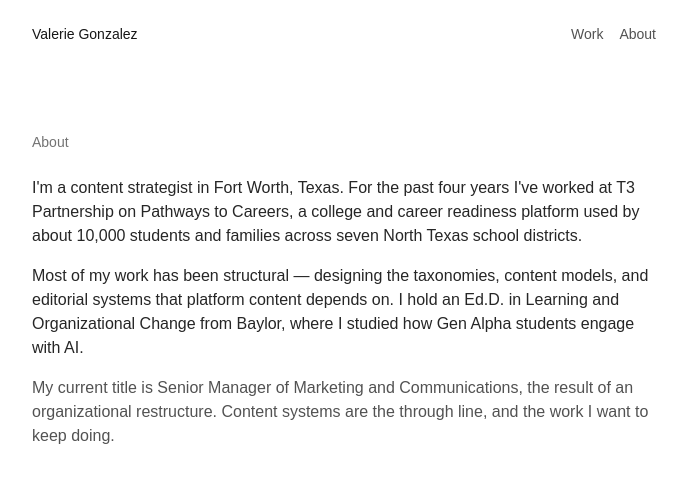
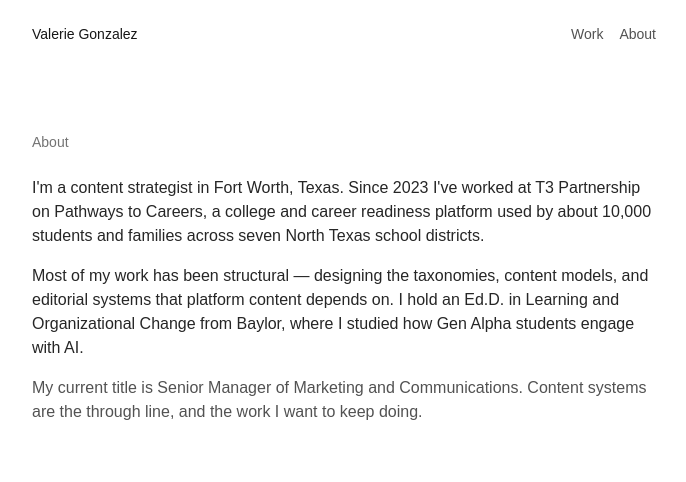
Before and after one commit to vgfortworth-dev/my-portfolio, a Next.js app: page /about in a window 1280 px wide. Shown: the top 482 px of the page, without its empty margins (296-982 px from the left). Built offline with nearby package versions, Linux system fonts and the light colour scheme.

Commit message:
Update home

```diff
--- a/app/about/page.js
+++ b/app/about/page.js
@@ -4,8 +4,8 @@ export default function About() {
       <h1 className="text-sm text-neutral-500">About</h1>
       <div className="mt-6 space-y-4 text-neutral-800">
         <p>
-          I&apos;m a content strategist in Fort Worth, Texas. For the past four years
-          I&apos;ve worked at T3 Partnership on Pathways to Careers, a college and
+          I&apos;m a content strategist in Fort Worth, Texas. Since 2023 I&apos;ve
+          worked at T3 Partnership on Pathways to Careers, a college and
           career readiness platform used by about 10,000 students and families
           across seven North Texas school districts.
         </p>
@@ -16,9 +16,8 @@ export default function About() {
           how Gen Alpha students engage with AI.
         </p>
         <p className="text-neutral-600">
-          My current title is Senior Manager of Marketing and Communications, the
-          result of an organizational restructure. Content systems are the through
-          line, and the work I want to keep doing.
+          My current title is Senior Manager of Marketing and Communications.
+          Content systems are the through line, and the work I want to keep doing.
         </p>
       </div>
     </main>
```
